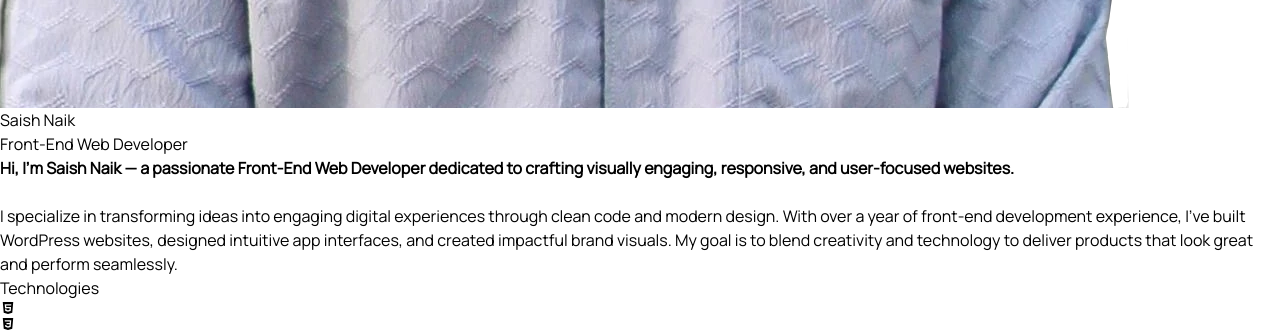
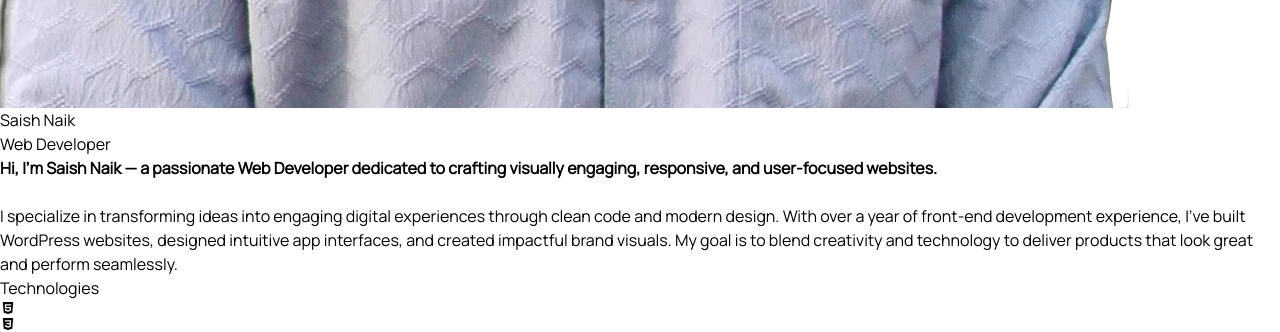
Before and after one commit to saish9901/portfolio, a React (Vite) app: page / in a window 1280 px wide. Shown: the part 1940-2272 px from the top of the page. Built offline with nearby package versions, Linux system fonts and the light colour scheme.

Commit message:
updated text

```diff
--- a/src/components/Hero.jsx
+++ b/src/components/Hero.jsx
@@ -32,11 +32,13 @@ const Hero = () => {
             Saish Naik
           </h1>
           <h3 className="text-[#dbdbdb] font-semibold ">
-            Front-End Web Developer
+            Web Developer
           </h3>
           <p className="text-lg text-gray-400 leading-7 md:text-base text-pretty">
-            <b>Hi, I’m Saish Naik — a passionate Front-End Web Developer dedicated to crafting visually engaging, responsive, and user-focused websites.</b> <br/>  <br/>
-            I specialize in transforming ideas into engaging digital experiences through clean code and modern design. With over a year of front-end development experience, I’ve built WordPress websites, designed intuitive app interfaces, and created impactful brand visuals. My goal is to blend creativity and technology to deliver products that look great and perform seamlessly.
+            <b>Hi, I’m Saish Naik — a passionate Web Developer dedicated to crafting visually engaging, responsive, and user-focused websites.</b> <br/>  <br/>
+            <span className="hidden md:block">
+                I specialize in transforming ideas into engaging digital experiences through clean code and modern design. With over a year of front-end development experience, I’ve built WordPress websites, designed intuitive app interfaces, and created impactful brand visuals. My goal is to blend creativity and technology to deliver products that look great and perform seamlessly.
+            </span>
           </p>
         </motion.div>
       </div>
```
